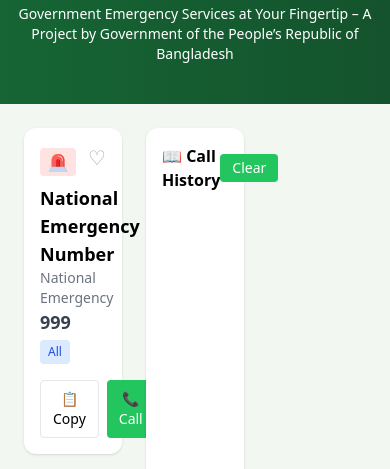
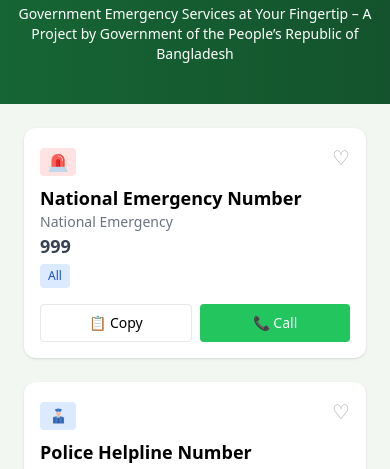
Before and after one commit to jamiajahan/pgHB2-assignment-5, a plain HTML site: page index.html in a window 390 px wide. Shown: the part 284-753 px from the top of the page. Drawn offline with nearby package versions, Linux system fonts and the light colour scheme.

Commit message:
editedt for responsive

```diff
--- a/index.html
+++ b/index.html
@@ -45,7 +45,7 @@
             Republic of Bangladesh</p>
     </section>
     <!-- Main Content -->
-    <main class="grid grid-cols-3 md:grid-cols-3 gap-6 p-6">
+    <main class="grid grid-cols-1 md:grid-cols-3 gap-6 p-6">
 
         <!-- Hotline Cards Section -->
         <section class="md:col-span-2">
```
